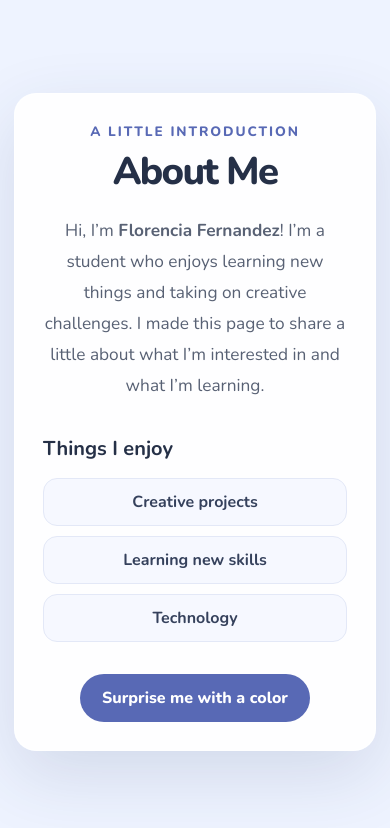
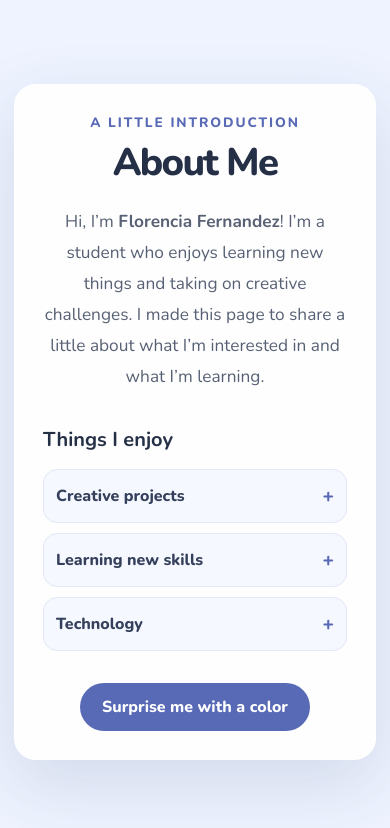
Before and after one commit to florenciafernandez-law/my-portfolio, a plain HTML site: page index.html in a window 390 px wide. Drawn offline with nearby package versions, Linux system fonts and the light colour scheme.

Commit message:
From simple buttom to expandable buttom item

```diff
--- a/index.html
+++ b/index.html
@@ -28,11 +28,32 @@
 
       <section aria-labelledby="interests-heading">
         <h2 id="interests-heading">Things I enjoy</h2>
-        <ul>
-          <li>Creative projects</li>
-          <li>Learning new skills</li>
-          <li>Technology</li>
-        </ul>
+        <div class="interest-grid">
+          <details class="interest">
+            <summary>Creative projects</summary>
+            <ul class="interest-list">
+              <li>Drawing and home decoration</li>
+              <li>Making things by hand</li>
+              <li>Coming up with new ideas</li>
+            </ul>
+          </details>
+          <details class="interest">
+            <summary>Learning new skills</summary>
+            <ul class="interest-list">
+              <li>Practicing new languages</li>
+              <li>Solving tricky problems</li>
+              <li>Trying something unfamiliar</li>
+            </ul>
+          </details>
+          <details class="interest">
+            <summary>Technology</summary>
+            <ul class="interest-list">
+              <li>Learning how websites work</li>
+              <li>Exploring digital tools</li>
+              <li>Creating with code</li>
+            </ul>
+          </details>
+        </div>
       </section>
 
       <div class="button-row">
--- a/styles.css
+++ b/styles.css
@@ -67,23 +67,67 @@ h2 {
   font-size: 1.25rem;
 }
 
-ul {
+.interest-grid {
   display: grid;
   grid-template-columns: repeat(3, minmax(0, 1fr));
   gap: 12px;
-  margin: 0;
-  padding: 0;
-  list-style: none;
 }
 
-li {
-  padding: 14px 12px;
+.interest {
   border: 1px solid #e3e8f7;
   border-radius: 14px;
   background: #f6f8ff;
   color: #35415c;
-  font-weight: 700;
-  text-align: center;
+  overflow: hidden;
+}
+
+.interest summary {
+  display: flex;
+  min-height: 52px;
+  align-items: center;
+  justify-content: space-between;
+  gap: 8px;
+  padding: 14px 12px;
+  color: #35415c;
+  cursor: pointer;
+  font-weight: 800;
+  list-style: none;
+}
+
+.interest summary::-webkit-details-marker {
+  display: none;
+}
+
+.interest summary::after {
+  content: "+";
+  flex: 0 0 auto;
+  color: #5869b5;
+  font-size: 1.2rem;
+  line-height: 1;
+}
+
+.interest[open] summary::after {
+  content: "−";
+}
+
+.interest summary:hover {
+  background: #edf1ff;
+}
+
+.interest summary:focus-visible {
+  outline: 3px solid #5869b5;
+  outline-offset: -3px;
+}
+
+.interest-list {
+  display: grid;
+  gap: 8px;
+  margin: 0;
+  padding: 0 16px 16px 32px;
+  color: #586174;
+  font-size: 0.95rem;
+  font-weight: 600;
+  line-height: 1.5;
 }
 
 .button-row {
@@ -131,13 +175,9 @@ button:active {
     border-radius: 22px;
   }
 
-  ul {
+  .interest-grid {
     grid-template-columns: 1fr;
     gap: 10px;
-  }
-
-  li {
-    padding: 12px;
   }
 }
 
```
